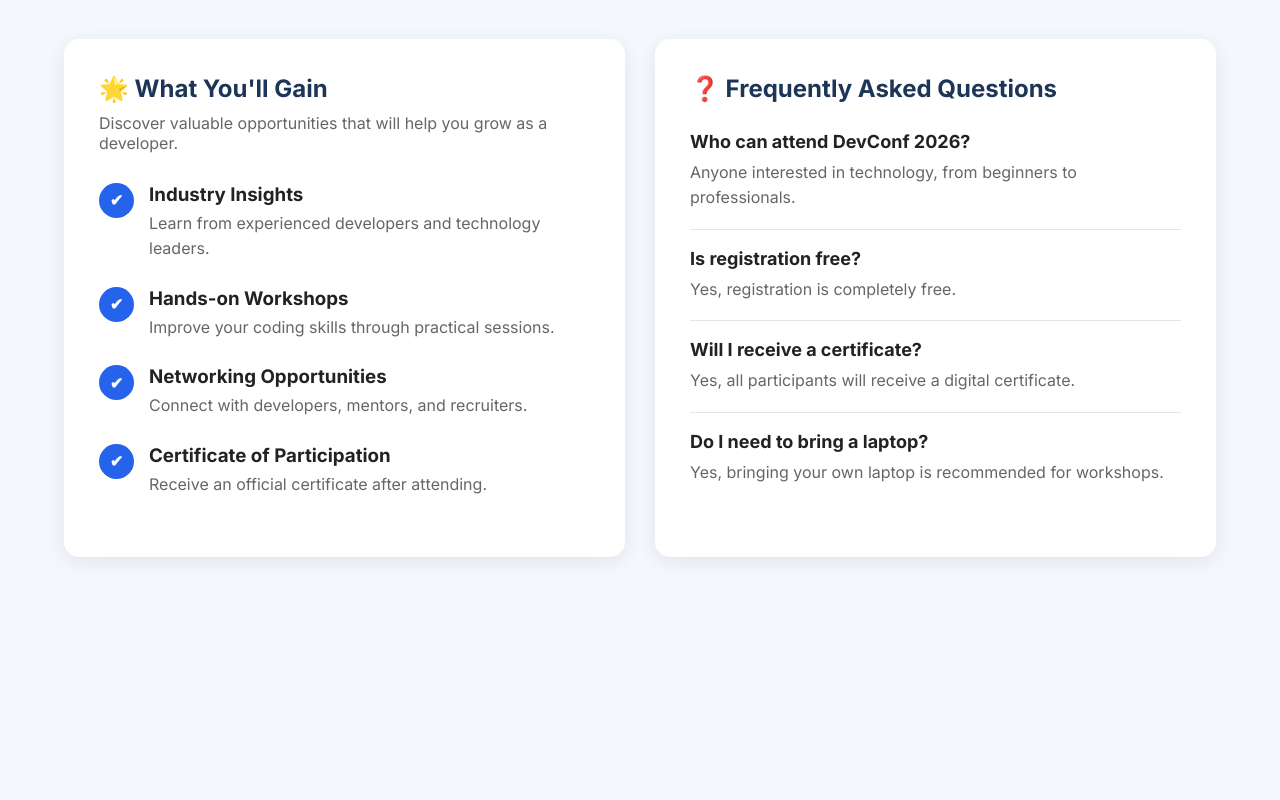
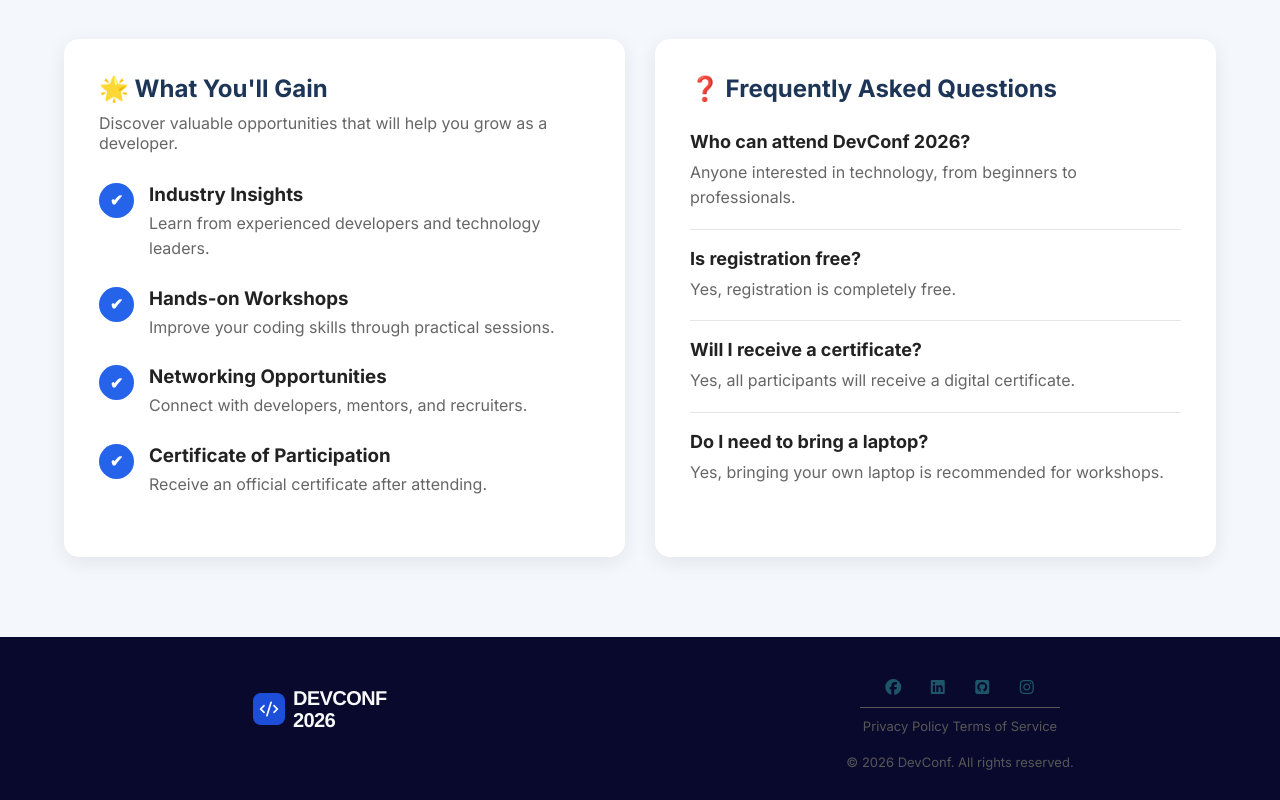
Before and after one commit to Wazida-in-code/Assignment-1-DEVCONF, a plain HTML site: page index.html in a window 1280 px wide. Shown: the part 2560-3360 px from the top of the page. Before the commit the page ends 3197 px from the top, so only its background shows below. Drawn offline with Linux system fonts and the light colour scheme.

Commit message:
Added:Footer

```diff
--- a/index.html
+++ b/index.html
@@ -10,8 +10,9 @@
     <link rel="preconnect" href="https://fonts.gstatic.com" crossorigin />
     <link
       href="https://fonts.googleapis.com/css2?family=Inter:ital,opsz,wght@0,14..32,100..900;1,14..32,100..900&display=swap"
-      rel="stylesheet"
-    />
+      rel="stylesheet"/>
+    <!-- fontawesome -->
+     <link rel="stylesheet" href="https://cdnjs.cloudflare.com/ajax/libs/font-awesome/7.0.1/css/all.min.css" integrity="sha512-2SwdPD6INVrV/lHTZbO2nodKhrnDdJK9/kg2XD1r9uGqPo1cUbujc+IYdlYdEErWNu69gVcYgdxlmVmzTWnetw==" crossorigin="anonymous" referrerpolicy="no-referrer" />
   </head>
   <body>
     <!-- navbar start -->
@@ -224,7 +225,19 @@
 
     <footer>
       <!-- left side -->
-      <div></div>
+      <div class="logo">
+        <img src="./assets/footer-logo.png" alt="">
+      </div>
+      <!-- right side -->
+      <div class="icons">
+        <a href="https://www.facebook.com/ "><span><i class="fa-brands fa-facebook"></i></span></a>
+        <a href="https://www.linkedin.com/feed/"><span><i class="fa-brands fa-linkedin"></i></span></a>
+        <a href="https://github.com/"><span><i class="fa-brands fa-square-github"></i></span></a>
+        <a href="https://www.instagram.com/?hl=en"><span><i class="fa-brands fa-instagram"></i></span></a>
+        <hr>
+        <p>Privacy Policy Terms of Service</p>
+        <p>© 2026 DevConf. All rights reserved.</p>
+    </div>
     </footer>
   </body>
 </html>
--- a/style.css
+++ b/style.css
@@ -331,12 +331,42 @@ body{
     line-height:1.6;
 }
 
-/* Responsive */
+/* footer design */
 
-@media (max-width:768px){
+.icons{
+    margin-top: 40px;
+    margin-bottom: 20px;
+}
 
-    .info-section{
-        flex-direction:column;
-    }
+footer{
+    background-color: rgb(9, 9, 45);
+    display: grid;
+    grid-template-columns: repeat(2, 1fr);
+    justify-content: center;
+    text-align: center;
+}
 
+.icons p{
+    padding: 10px;
+    color: #575757;
+    font-size: small;
 }
+
+footer span{
+    padding: 10px;
+    color: rgb(29, 86, 105);
+}
+
+.logo{
+    margin: 50px auto;
+}
+
+footer hr{
+    width: 200px;
+    height: 1px;
+    border: none;
+    background-color: #575757;
+    margin-left: auto;
+    margin-right: auto;
+    margin-top: 10px;
+}
```
